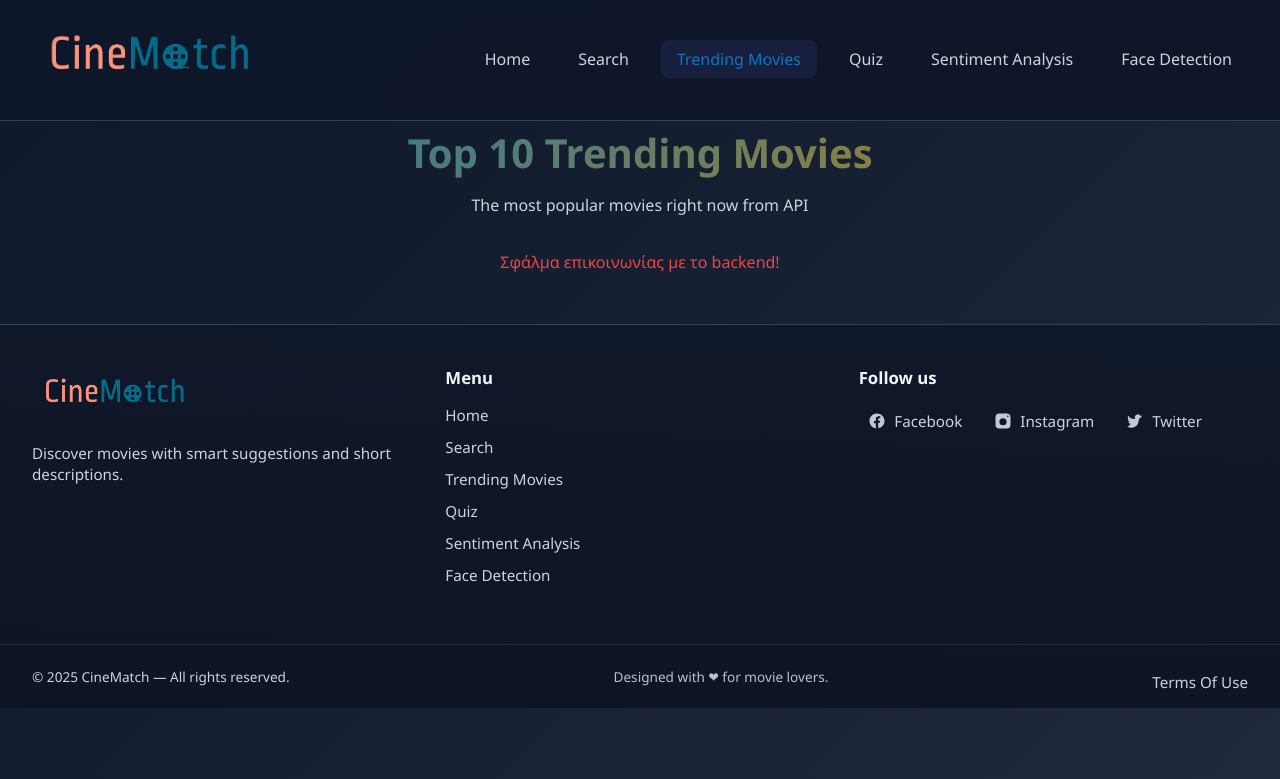
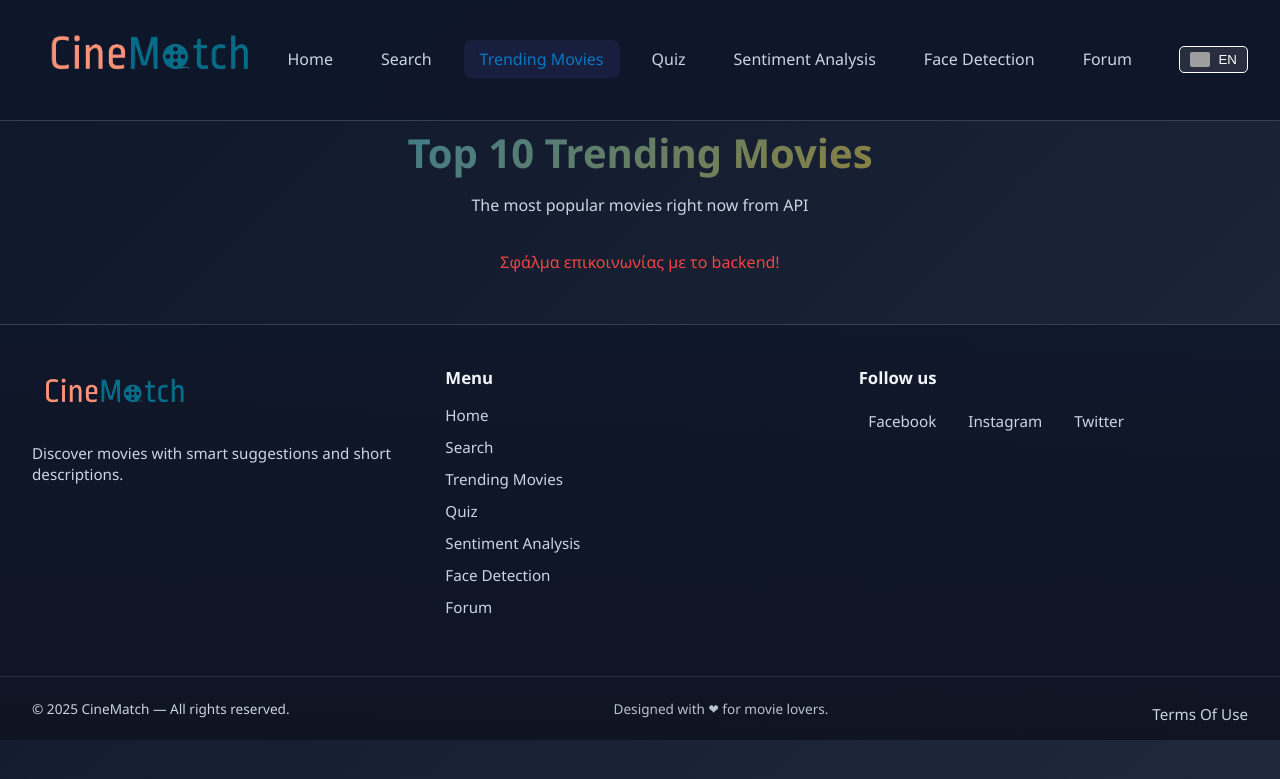
Before and after one commit to MysteryJS/cinematch, a Flask app: template src/main/resources/templates/trending.html in a window 1280 px wide. Shown: the top 779 px of the page. Run offline with Flask 3, Linux system fonts and the light colour scheme; the template is opened without the code that fills it, so the values that code supplies are empty; grey boxes are pictures that could not be loaded.

Commit message:
Add language switcher and update footer links

```diff
--- a/src/main/resources/templates/trending.html
+++ b/src/main/resources/templates/trending.html
@@ -8,11 +8,33 @@
     <link rel="stylesheet" href="/trending/trending.css">
 </head>
 
+<style>
+    .lang-switcher {
+      margin-left: 20px;
+      display: flex;
+      align-items: center;
+    }
+    .lang-btn {
+      background: rgba(255, 255, 255, 0.1);
+      border: 1px solid #fff;
+      color: white;
+      padding: 5px 10px;
+      cursor: pointer;
+      border-radius: 5px;
+      display: flex;
+      align-items: center;
+      gap: 8px;
+      transition: background 0.3s;
+    }
+    .lang-btn:hover { background: rgba(255, 255, 255, 0.2); }
+    .lang-btn img { width: 20px; height: auto; border-radius: 2px; }
+</style>
+
 <body>
 
 <nav class="navbar">
     <div class="nav-container">
-        <a href="index.html" class="logo-link" title="CineMatch">
+        <a href="/" class="logo-link" title="CineMatch">
             <img src="/logo.png" alt="CineMatch logo" class="logo-img">
         </a>
 
@@ -23,7 +45,13 @@
             <li><a href="/quiz" class="nav-link">Quiz</a></li>
             <li><a href="/sentiment" class="nav-link">Sentiment Analysis</a></li>
             <li><a href="/face" class="nav-link">Face Detection</a></li>
-        </ul>
+            <li><a href="/forum" class="nav-link">Forum</a></li> </ul>
+        <div class="lang-switcher">
+            <button id="lang-btn" class="lang-btn">
+                <img id="lang-flag" src="https://flagcdn.com/w40/gb.png" alt="English">
+                <span id="lang-text">EN</span>
+            </button>
+        </div>
     </div>
 </nav>
 
@@ -54,36 +82,15 @@
                 <li><a href="/quiz" class="footer-link">Quiz</a></li>
                 <li><a href="/sentiment" class="footer-link">Sentiment Analysis</a></li>
                 <li><a href="/face" class="footer-link">Face Detection</a></li>
-            </ul>
+                <li><a href="/forum" class="footer-link">Forum</a></li> </ul>
         </div>
 
         <div class="footer-col footer-social">
             <h4 class="footer-title">Follow us</h4>
             <div class="social-links">
-                <a href="https://facebook.com" class="social-link" aria-label="Facebook">
-                    <svg width="18" height="18" viewBox="0 0 24 24" fill="none" aria-hidden="true">
-                        <path
-                                d="M22 12.07C22 6.48 17.52 2 11.93 2S2 6.48 2 12.07c0 4.99 3.66 9.13 8.44 9.93v-7.03H7.9v-2.9h2.54V9.41c0-2.5 1.49-3.88 3.77-3.88 1.09 0 2.23.2 2.23.2v2.45h-1.25c-1.23 0-1.61.76-1.61 1.54v1.85h2.74l-.44 2.9h-2.3v7.03C18.34 21.2 22 17.06 22 12.07z"
-                                fill="currentColor" />
-                    </svg>
-                    <span>Facebook</span>
-                </a>
-                <a href="https://instagram.com" class="social-link" aria-label="Instagram">
-                    <svg width="18" height="18" viewBox="0 0 24 24" fill="none" aria-hidden="true">
-                        <path
-                                d="M7 2h10a5 5 0 0 1 5 5v10a5 5 0 0 1-5 5H7a5 5 0 0 1-5-5V7a5 5 0 0 1 5-5zm5 6.2A4.8 4.8 0 1 0 16.8 13 4.8 4.8 0 0 0 12 8.2zm6.5-3.7a1.1 1.1 0 1 0 1.1 1.1 1.1 1.1 0 0 0-1.1-1.1z"
-                                fill="currentColor" />
-                    </svg>
-                    <span>Instagram</span>
-                </a>
-                <a href="https://twitter.com" class="social-link" aria-label="Twitter">
-                    <svg width="18" height="18" viewBox="0 0 24 24" fill="none" aria-hidden="true">
-                        <path
-                                d="M22 5.92c-.66.29-1.37.48-2.11.57a3.66 3.66 0 0 0 1.6-2.02 7.18 7.18 0 0 1-2.33.9A3.59 3.59 0 0 0 12.2 8.6c0 .28.03.56.09.83A10.2 10.2 0 0 1 3 5.16a3.57 3.57 0 0 0 1.11 4.78 3.5 3.5 0 0 1-1.62-.45v.05a3.6 3.6 0 0 0 2.88 3.52c-.47.13-.97.2-1.48.2-.36 0-.72-.03-1.06-.1a3.6 3.6 0 0 0 3.36 2.5A7.22 7.22 0 0 1 2 19.54 10.21 10.21 0 0 0 7.2 21c6.24 0 9.66-5.18 9.66-9.67v-.44c.66-.48 1.22-1.08 1.67-1.76a10.12 10.12 0 0 1-2.51.68z"
-                                fill="currentColor" />
-                    </svg>
-                    <span>Twitter</span>
-                </a>
+                <a href="https://facebook.com" class="social-link"><span>Facebook</span></a>
+                <a href="https://instagram.com" class="social-link"><span>Instagram</span></a>
+                <a href="https://twitter.com" class="social-link"><span>Twitter</span></a>
             </div>
         </div>
     </div>
@@ -92,17 +99,90 @@
         <div class="footer-container">
             <p class="small">&copy; <span id="year">2025</span> CineMatch — All rights reserved.</p>
             <p class="small muted">Designed with ❤ for movie lovers.</p>
-
-
-            <a href="/TOU" class="footer-link" style="margin-top:10px; display:inline-block;">
-                Terms Of Use
-            </a>
+            <a href="/TOU" class="footer-link" style="margin-top:10px; display:inline-block;">Terms Of Use</a>
         </div>
     </div>
-
 </footer>
 
 <script src="/trending/trending.js"></script>
+<script>
+document.addEventListener("DOMContentLoaded", function () {
+    const langBtn = document.getElementById("lang-btn");
+    const langFlag = document.getElementById("lang-flag");
+    const langText = document.getElementById("lang-text");
+
+    const translations = {
+        en: {
+            home: "Home", search: "Search", trending: "Trending Movies",
+            quiz: "Quiz", sentiment: "Sentiment Analysis", face: "Face Detection", forum: "Forum",
+            title: "Top 10 Trending Movies",
+            desc: "The most popular movies right now from API",
+            tagline: "Discover movies with smart suggestions and short descriptions.",
+            menu: "Menu", follow: "Follow us", rights: "All rights reserved.", tou: "Terms of Use",
+            flag: "https://flagcdn.com/w40/gr.png", btnText: "GR"
+        },
+        el: {
+            home: "Αρχική", search: "Αναζήτηση", trending: "Τάσεις",
+            quiz: "Κουίζ", sentiment: "Ανάλυση Συναισθήματος", face: "Ανίχνευση Προσώπου", forum: "Φόρουμ",
+            title: "Οι 10 Κορυφαίες Ταινίες",
+            desc: "Οι πιο δημοφιλείς ταινίες αυτή τη στιγμή μέσω API",
+            tagline: "Ανακαλύψτε ταινίες με έξυπνες προτάσεις και σύντομες περιγραφές.",
+            menu: "Μενού", follow: "Ακολουθήστε μας", rights: "Με επιφύλαξη παντός δικαιώματος.", tou: "Όροι Χρήσης",
+            flag: "https://flagcdn.com/w40/gb.png", btnText: "EN"
+        }
+    };
+
+    let currentLang = "en";
+
+    langBtn.addEventListener("click", () => {
+        currentLang = currentLang === "en" ? "el" : "en";
+        const t = translations[currentLang];
+
+        // 1. Navbar
+        const navLinks = document.querySelectorAll(".nav-link");
+        if(navLinks[0]) navLinks[0].textContent = t.home;
+        if(navLinks[1]) navLinks[1].textContent = t.search;
+        if(navLinks[2]) navLinks[2].textContent = t.trending;
+        if(navLinks[3]) navLinks[3].textContent = t.quiz;
+        if(navLinks[4]) navLinks[4].textContent = t.sentiment;
+        if(navLinks[5]) navLinks[5].textContent = t.face;
+        if(navLinks[6]) navLinks[6].textContent = t.forum;
+
+        // 2. Main Content
+        document.querySelector(".page-header h1").textContent = t.title;
+        document.querySelector(".page-header p").textContent = t.desc;
+
+        // 3. Footer
+        document.querySelector(".footer-tagline").textContent = t.tagline;
+
+        const footerTitles = document.querySelectorAll(".footer-title");
+        if(footerTitles[0]) footerTitles[0].textContent = t.menu;
+        if(footerTitles[1]) footerTitles[1].textContent = t.follow;
+
+        const footerLinks = document.querySelectorAll(".footer-menu .footer-link");
+        if(footerLinks[0]) footerLinks[0].textContent = t.home;
+        if(footerLinks[1]) footerLinks[1].textContent = t.search;
+        if(footerLinks[2]) footerLinks[2].textContent = t.trending;
+        if(footerLinks[3]) footerLinks[3].textContent = t.quiz;
+        if(footerLinks[4]) footerLinks[4].textContent = t.sentiment;
+        if(footerLinks[5]) footerLinks[5].textContent = t.face;
+        if(footerLinks[6]) footerLinks[6].textContent = t.forum;
+
+        // Διόρθωση Copyright: Χρήση innerHTML για να μην χάνονται τα spans
+        const footerBottom = document.querySelector(".footer-bottom .small");
+        if (footerBottom) {
+            footerBottom.innerHTML = `&copy; <span id="year">2025</span> CineMatch — ${t.rights}`;
+        }
+
+        const touLink = document.querySelector(".footer-bottom a.footer-link");
+        if (touLink) touLink.textContent = t.tou;
+
+        // 4. Update Button & Flag
+        langFlag.src = t.flag;
+        langText.textContent = t.btnText;
+    });
+});
+</script>
 
 </body>
 </html>
```
